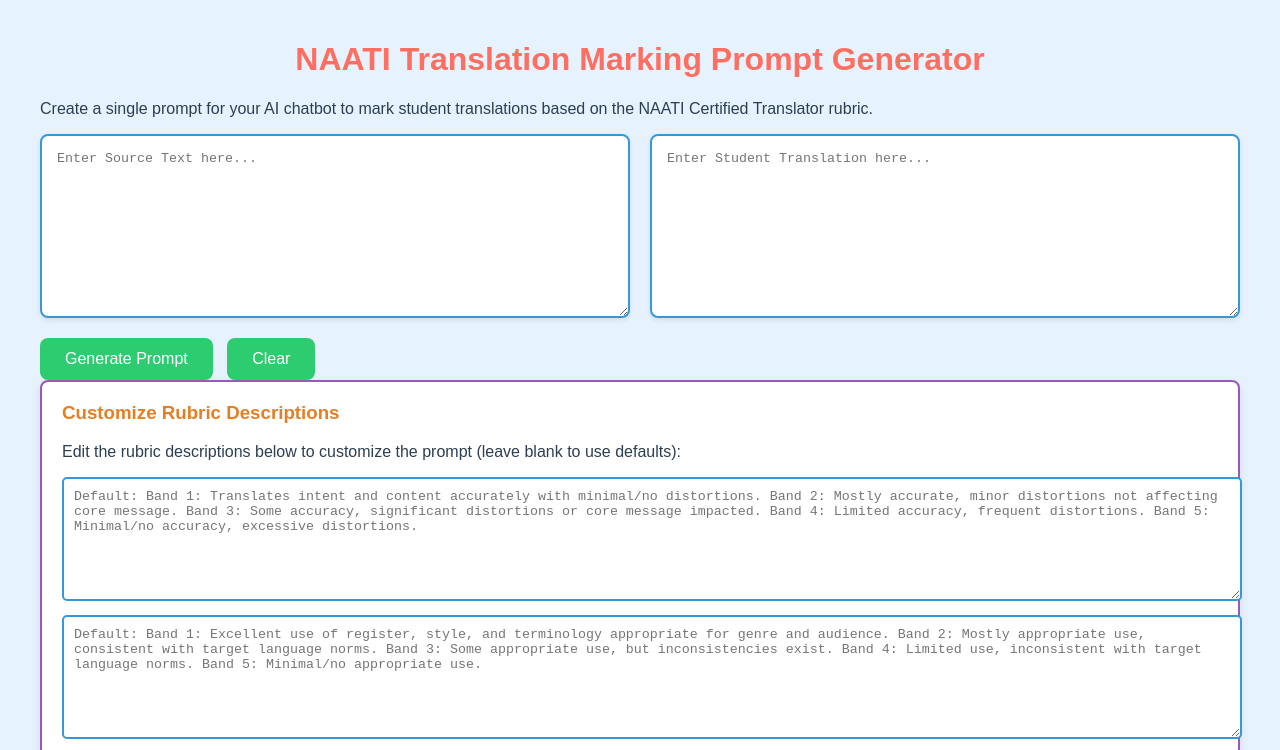
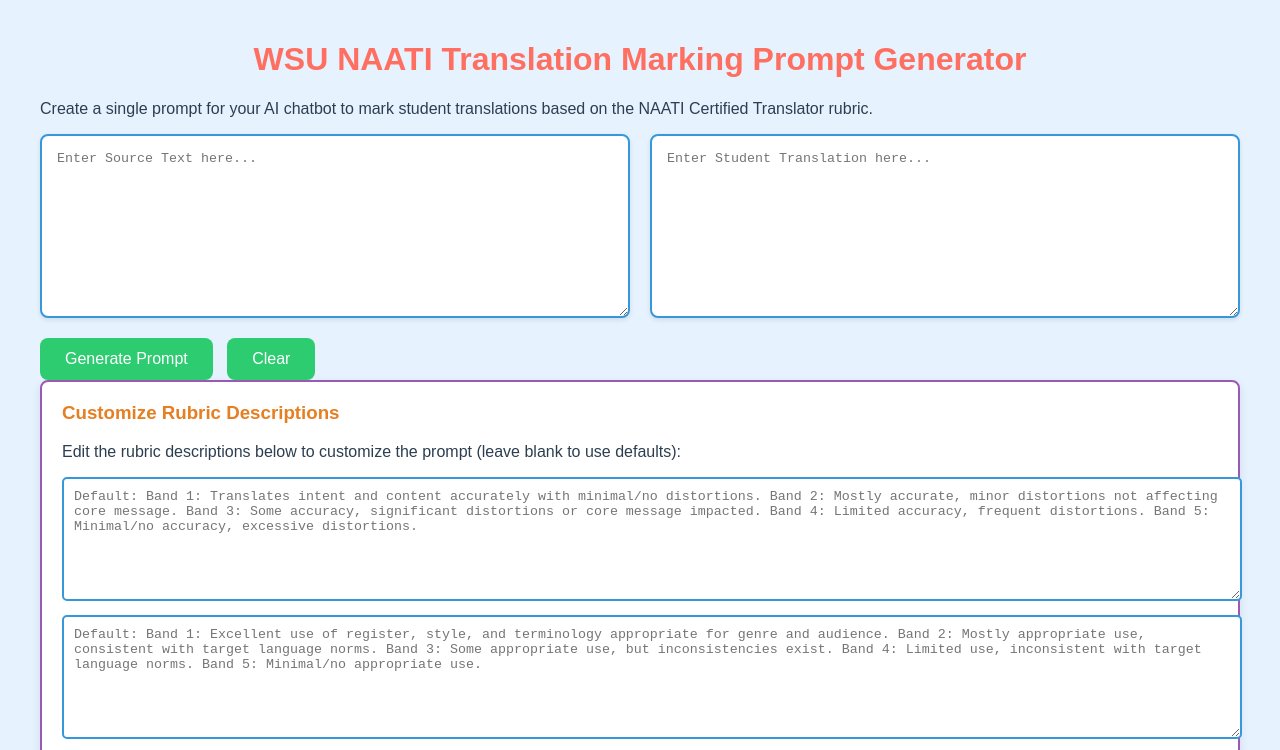
Before and after one commit to SleepyDog-max/translation-marking-tool, a plain HTML site: page index.html in a window 1280 px wide. Shown: the top 750 px of the page. Drawn offline with Linux system fonts and the light colour scheme.

Commit message:
Update index.html

```diff
--- a/index.html
+++ b/index.html
@@ -124,7 +124,7 @@
     </style>
 </head>
 <body>
-    <h1>NAATI Translation Marking Prompt Generator</h1>
+    <h1>WSU NAATI Translation Marking Prompt Generator</h1>
     <p>Create a single prompt for your AI chatbot to mark student translations based on the NAATI Certified Translator rubric.</p>
     <div class="container">
         <textarea class="text-box" id="sourceText" placeholder="Enter Source Text here..."></textarea>
```
